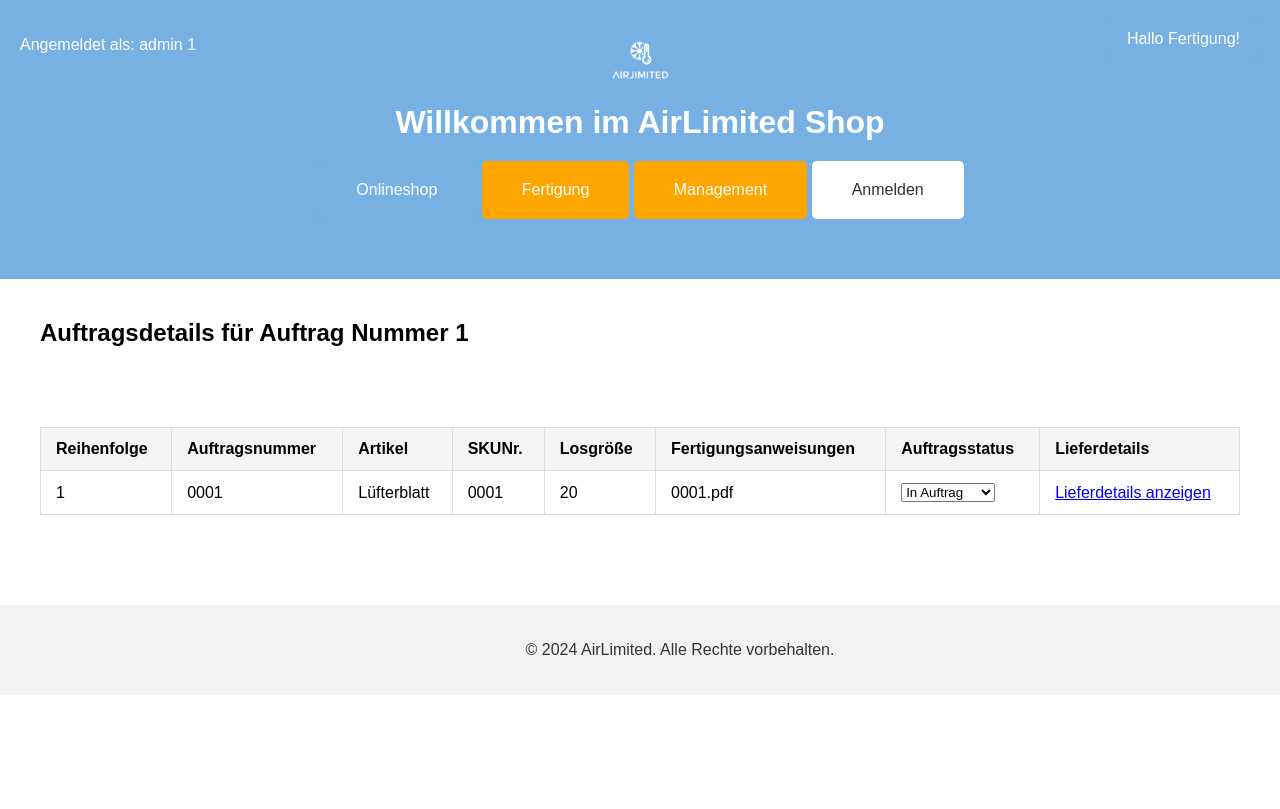
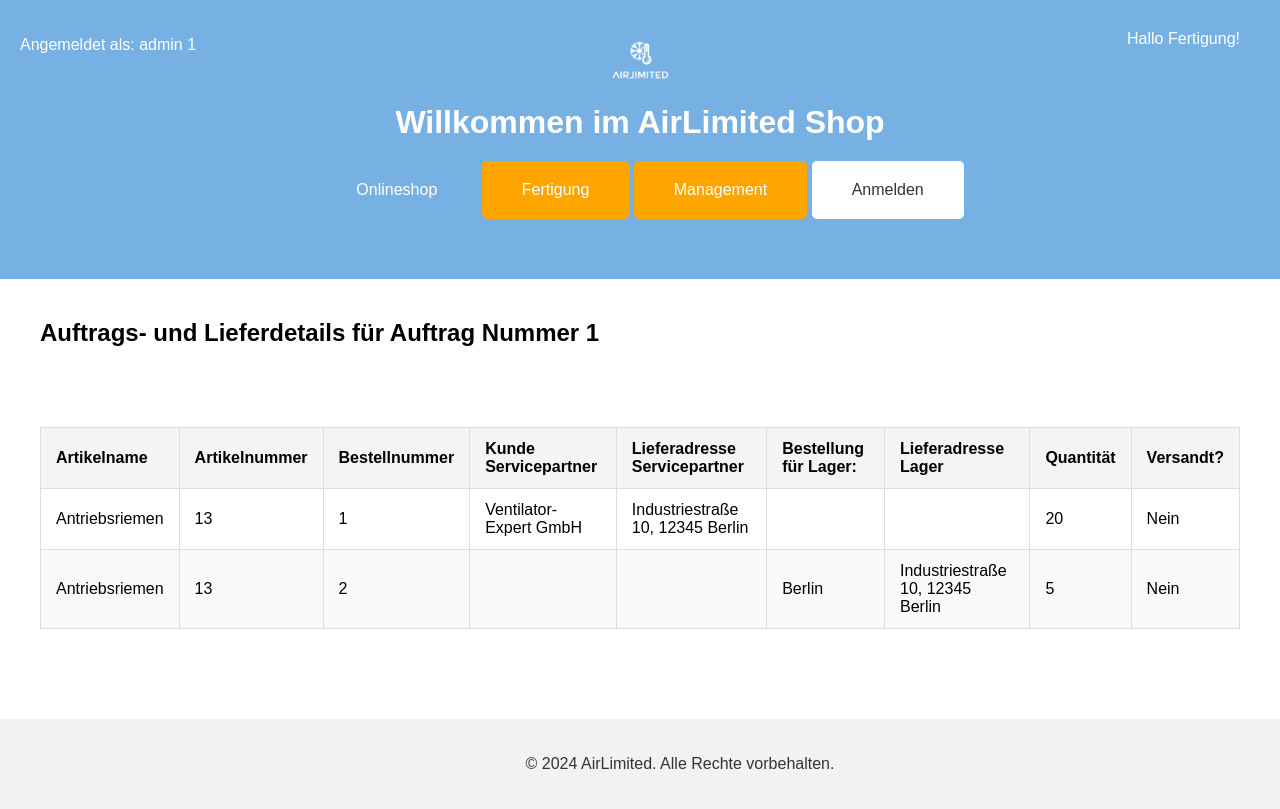
Before and after one commit to irmashu/fachlabor, a PHP site: page /fertigungsdetails.php?AuftragsNr=1 in a window 1280 px wide; the page is wider, and only the part inside the window is pictured. Before the commit the page ends 695 px from the top of that part, so only its background shows below. Run offline with PHP 8.4, Linux system fonts and the light colour scheme; the visitor is signed in with stand-in values (Sample User, id 1); data comes from the database, SQL or seed files in the repository.

Commit message:
Fertigungsdetailsseite mit Anzeige der richtigen Daten

```diff
--- a/fertigungsdetails.php
+++ b/fertigungsdetails.php
@@ -83,9 +83,50 @@ if (isset($_GET['AuftragsNr'])) {
     </div>
     </header>
 
-<h2>Auftragsdetails für Auftrag Nummer  <?php echo( $AuftragsNr)  ?> </h2>
+<h2>Auftrags- und Lieferdetails für Auftrag Nummer  <?php echo( $AuftragsNr)  ?> </h2>
 
 <main>
+    <table>
+        <thead>
+            <tr>
+                <th>Artikelname</th>
+                <th>Artikelnummer</th>
+                <th>Bestellnummer</th>
+                <th>Kunde Servicepartner</th>
+                <th>Lieferadresse Servicepartner</th>
+                <th>Bestellung für Lager:</th>
+                <th>Lieferadresse Lager</th>
+                <th>Quantität</th>
+                <th>Versandt?</th>
+            </tr>
+        </thead>
+        <tbody>
+            <?php
+            if ($result) {
+
+                foreach ($result as $bestellung) {
+                    echo '<tr>';
+                    echo '<td>' . $bestellung->Name . '</td>';
+                    echo '<td>' . $bestellung->SKUNr. '</td>';
+                    echo '<td>' . $bestellung->BestellNr.'</td>';
+                    echo '<td>' . $bestellung->Firmenname . '</td>';
+                    echo '<td>' . $bestellung->ServicepartnerAdresse . '</td>';
+                    echo '<td>' . $bestellung->Lagerstandort . '</td>';
+                    echo '<td>' . $bestellung->LagerAdresse . '</td>';
+                    echo '<td>' . $bestellung->Quantitaet . '</td>';
+                    echo '<td>' . $bestellung->Versandt . '</td>';
+                    echo '</tr>';
+
+                }
+            } else {
+                echo '<tr><td colspan="5">Keine Bestellungen gefunden.</td></tr>';
+            }
+            ?>
+        </tbody>
+    </table>
+</main>
+
+<!-- <main>
 
     <table>
         <thead>
@@ -119,7 +160,7 @@ if (isset($_GET['AuftragsNr'])) {
             </tr>
         </tbody>
     </table>
-</main>
+</main> -->
 
 <footer>
     <p>&copy; 2024 AirLimited. Alle Rechte vorbehalten.</p>
```
